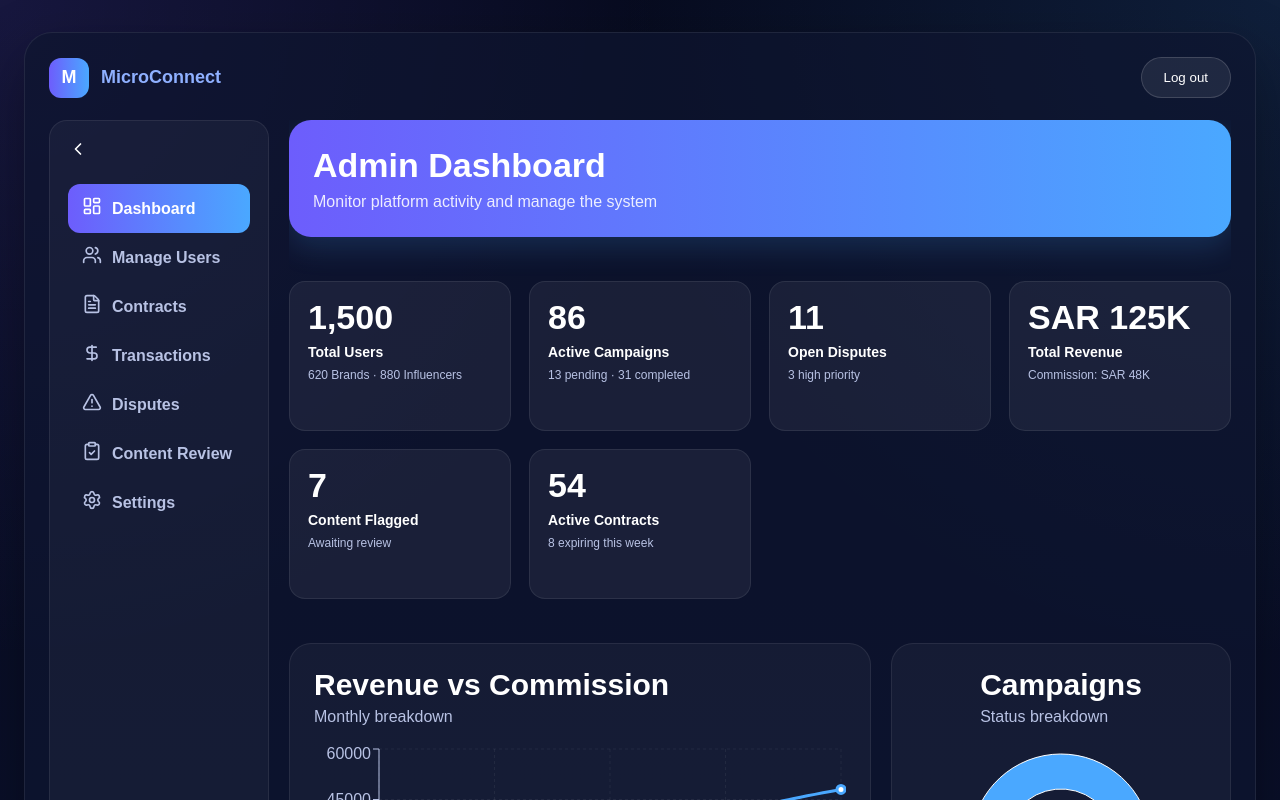
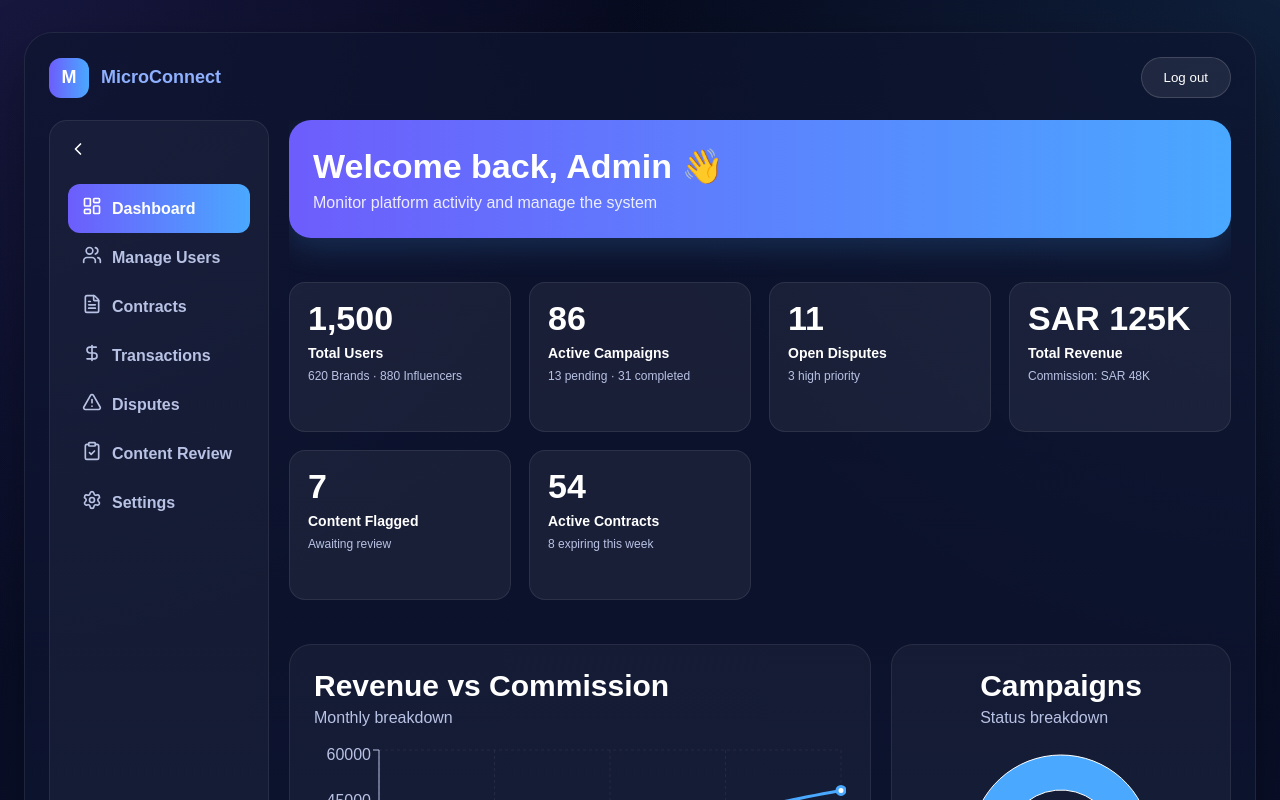
Before and after one commit to Ala234/MicroConnect, a React (Vite) app in the folder front-end/: page /admin in a window 1280 px wide. Shown: the top 800 px of the page. Built offline with nearby package versions, Linux system fonts and the light colour scheme.

Commit message:
Modify Admin Dashbaord

```diff
--- a/front-end/src/pages/admin/AdminDashboard.jsx
+++ b/front-end/src/pages/admin/AdminDashboard.jsx
@@ -16,6 +16,7 @@ import {
 
 export default function AdminDashboard() {
   const navigate = useNavigate();
+  const user = JSON.parse(localStorage.getItem('user') || '{}');
   const [collapsed, setCollapsed] = useState(
     localStorage.getItem("sidebar") === "true"
   );
@@ -114,7 +115,7 @@ export default function AdminDashboard() {
 
             {/* HERO */}
             <div className="dashboard-hero">
-              <h1>Admin Dashboard</h1>
+              <h1>Welcome back, {user.name || 'Admin'} 👋</h1>
               <p>Monitor platform activity and manage the system</p>
             </div>
 
```
